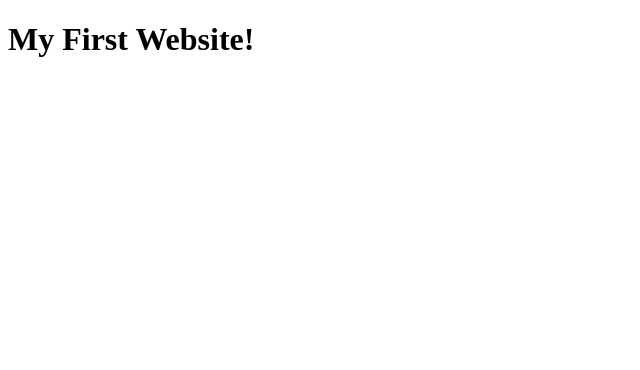
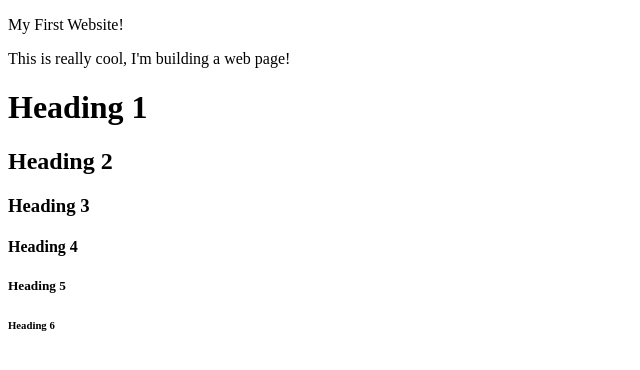
Before and after one commit to MES64/HTML-Foundations-Lessons, a plain HTML site: page my-first-website/index.html in a window 1280 px wide. Shown: the whole page, without its empty margins (0-640 px from the left). Drawn offline with Linux system fonts and the light colour scheme.

Commit message:
Text Lesson

```diff
--- a/my-first-website/index.html
+++ b/my-first-website/index.html
@@ -7,6 +7,18 @@
     </head>
 
     <body>
-        <h1>My First Website!</h1>
+        <p>My First Website!</p>
+
+        <p>This is really cool, I'm building a web page!</p>
+
+        <h1>Heading 1</h1>
+        <h2>Heading 2</h2>
+        <h3>Heading 3</h3>
+        <h4>Heading 4</h4>
+        <h5>Heading 5</h5>
+        <h6>Heading 6</h6>
+
+        <!-- Comment -->
+        <!-- Another Comment -->
     </body>
 </html>
```
